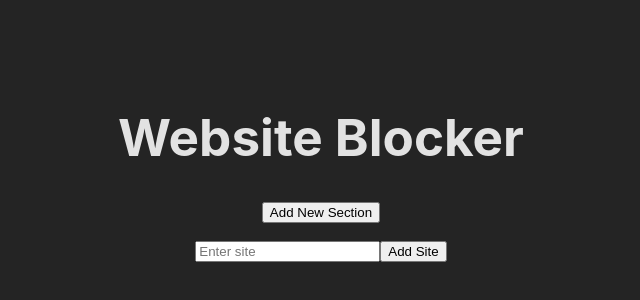
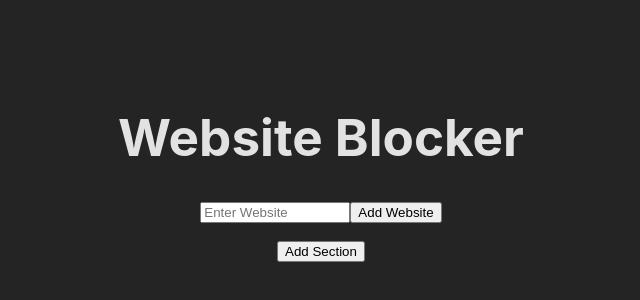
Before and after one commit to SantiagoYanezFerreiro/BlockerApp, a React (Vite) app: page / in a window 1280 px wide. Shown: the part 224-524 px from the top of the page, without its empty margins (319-959 px from the left). Built offline with nearby package versions, Linux system fonts and the light colour scheme.

Commit message:
simplified main layout

```diff
--- a/src/components/AddBlockedSiteModal.jsx
+++ b/src/components/AddBlockedSiteModal.jsx
@@ -31,8 +31,11 @@ export default function AddBlockedSiteModal({
     <div className={`modal ${isOpen ? "open" : ""}`}>
       <div className="modal-content">
         <input
+          className="addButton"
           type="text"
-          placeholder={isAddingSection ? "Enter Section Title" : "Enter site"}
+          placeholder={
+            isAddingSection ? "Enter Section Title" : "Enter Website"
+          }
           value={inputValue}
           onChange={handleInputChange}
         />
@@ -40,8 +43,8 @@ export default function AddBlockedSiteModal({
           {isAddingSection
             ? "Add Section"
             : currentEditSite
-            ? "Edit Site"
-            : "Add Site"}
+            ? "Edit Website"
+            : "Add Website"}
         </button>
       </div>
     </div>
--- a/src/components/WebsiteBlocker.jsx
+++ b/src/components/WebsiteBlocker.jsx
@@ -81,7 +81,6 @@ export default function WebsiteBlocker() {
           onDeleteSite={(siteIndex) => deleteSite(index, siteIndex)}
         />
       ))}
-      <button onClick={openModalToAddNewSection}>Add New Section</button>
 
       <AddBlockedSiteModal
         isOpen={isModalOpen}
@@ -90,6 +89,8 @@ export default function WebsiteBlocker() {
         currentEditSite={currentEditSite}
         isAddingSection={isAddingSection}
       />
+
+      <button onClick={openModalToAddNewSection}>Add Section</button>
     </div>
   );
 }
--- a/src/index.css
+++ b/src/index.css
@@ -38,6 +38,10 @@ button {
   margin-bottom: 15px;
 }
 
+.addButton {
+  width: 35%;
+}
+
 li {
   list-style: none;
   text-align: center;
```
